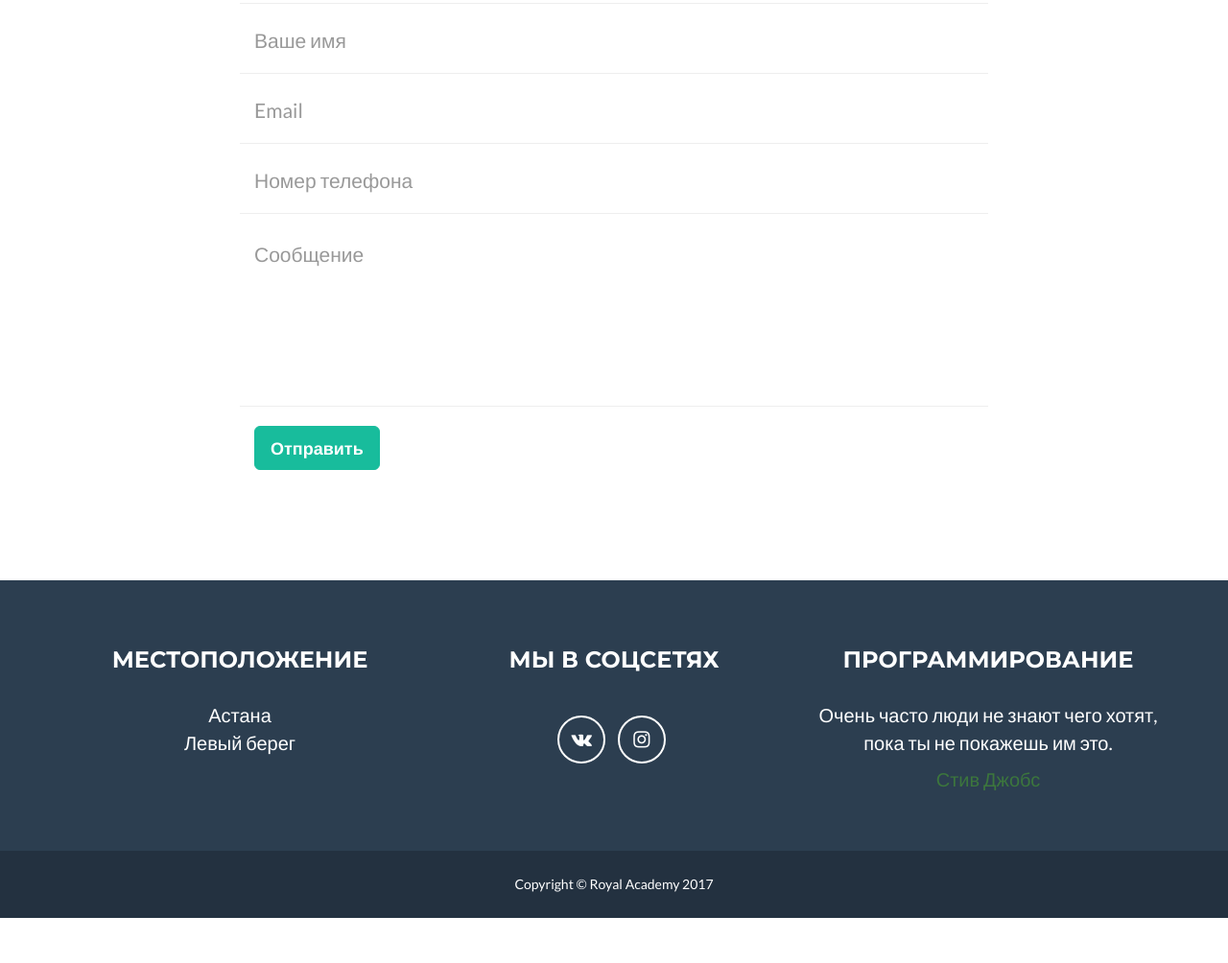
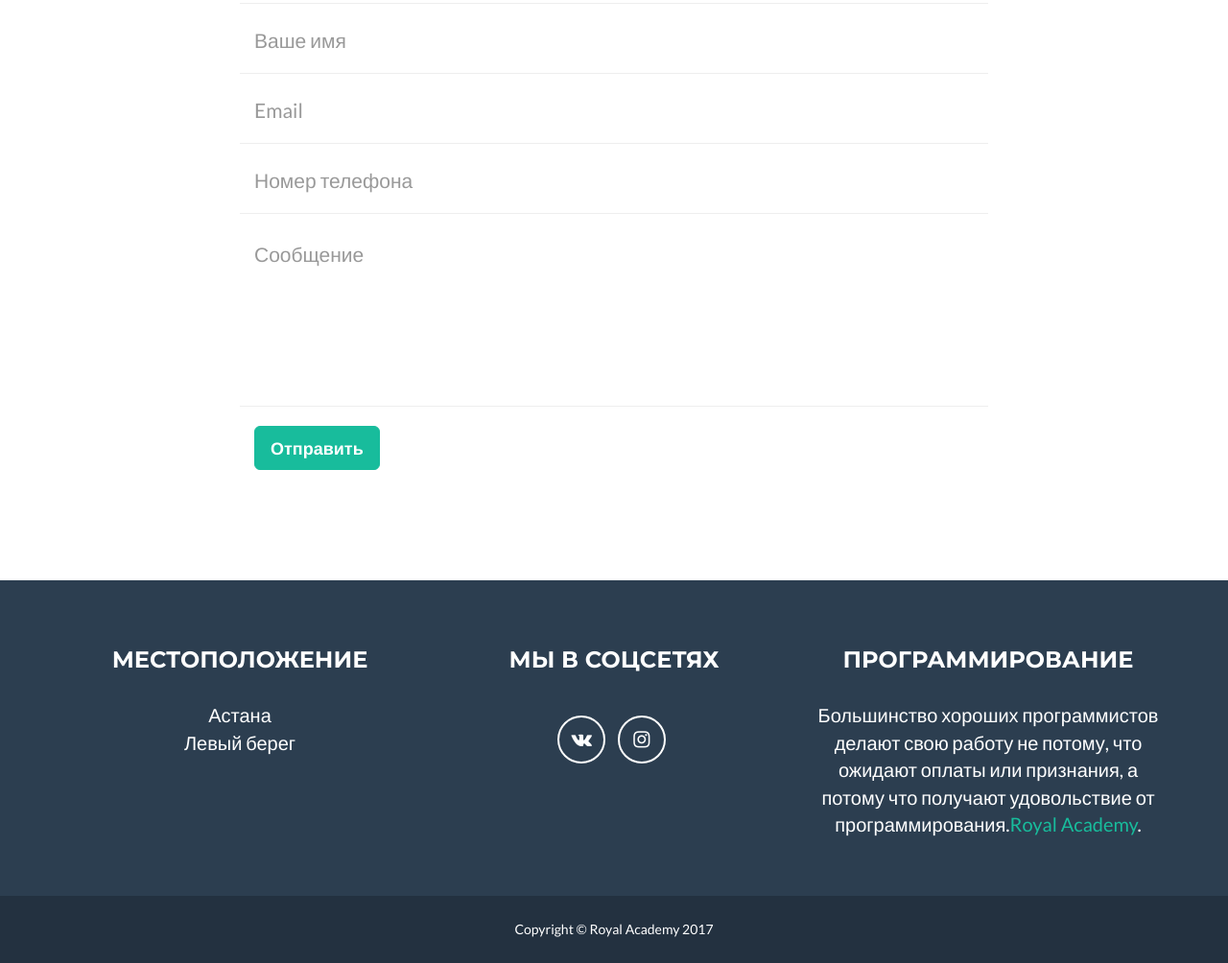
Before and after one commit to royalacademykz/royalacademykz.github.io, a website: page index.html in a window 1280 px wide. Shown: the part 2387-3391 px from the top of the page at 96% size. Before the commit the page ends 3344 px from the top, so only its background shows below. Drawn offline with nearby package versions, Linux system fonts and the light colour scheme.

Commit message:
Update index.html

```diff
--- a/index.html
+++ b/index.html
@@ -260,8 +260,7 @@
                     </div>
                     <div class="footer-col col-md-4">
                         <h3>Программирование</h3>
-                        <p>Очень часто люди не знают чего хотят, пока ты не покажешь им это.</p>
-                        <p class="text-success">Стив Джобс</p>
+                        <p>Большинство хороших программистов делают свою работу не потому, что ожидают оплаты или признания, а потому что получают удовольствие от программирования.<a href="https://royalacademy.kz">Royal Academy</a>.</p>
                     </div>
                 </div>
             </div>
```
